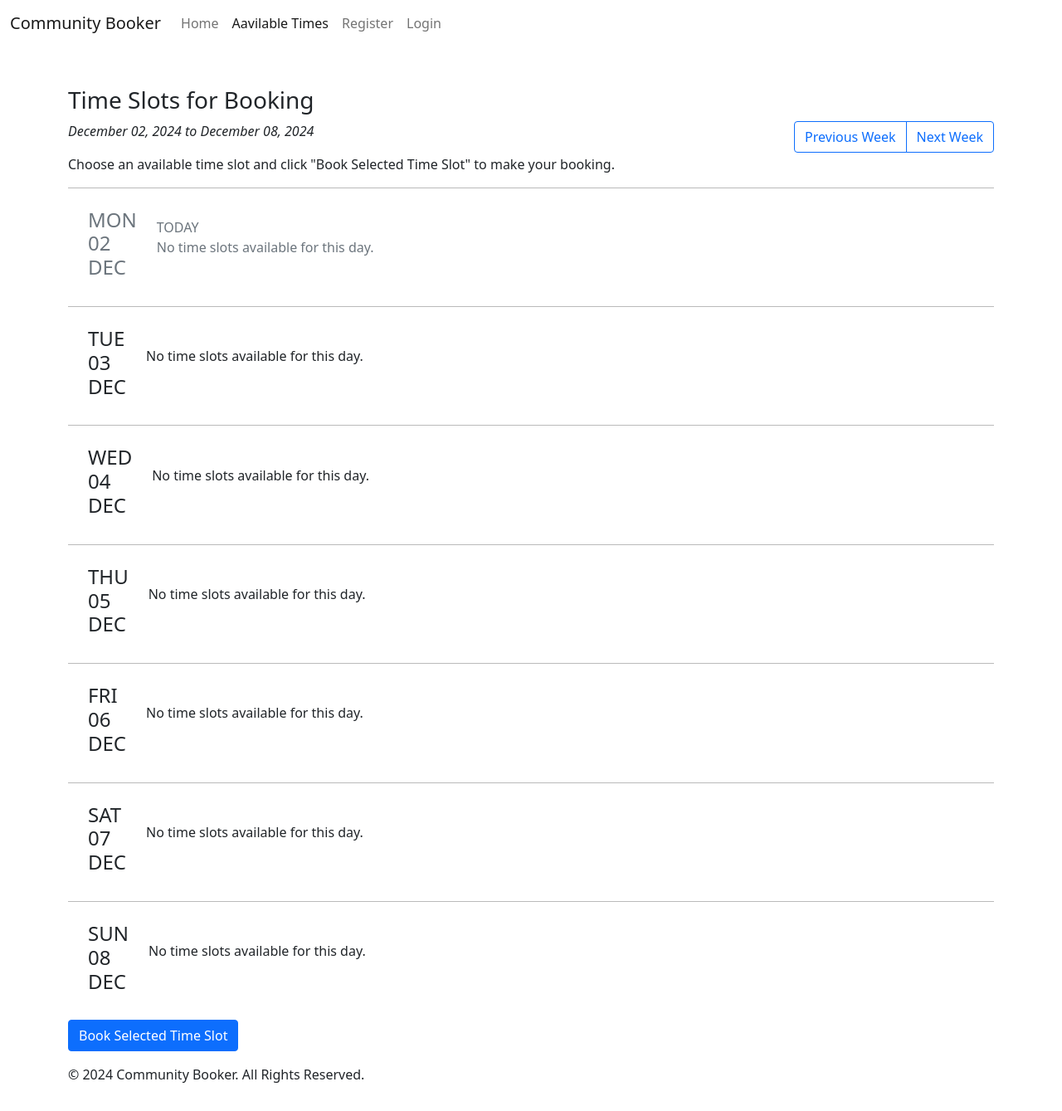
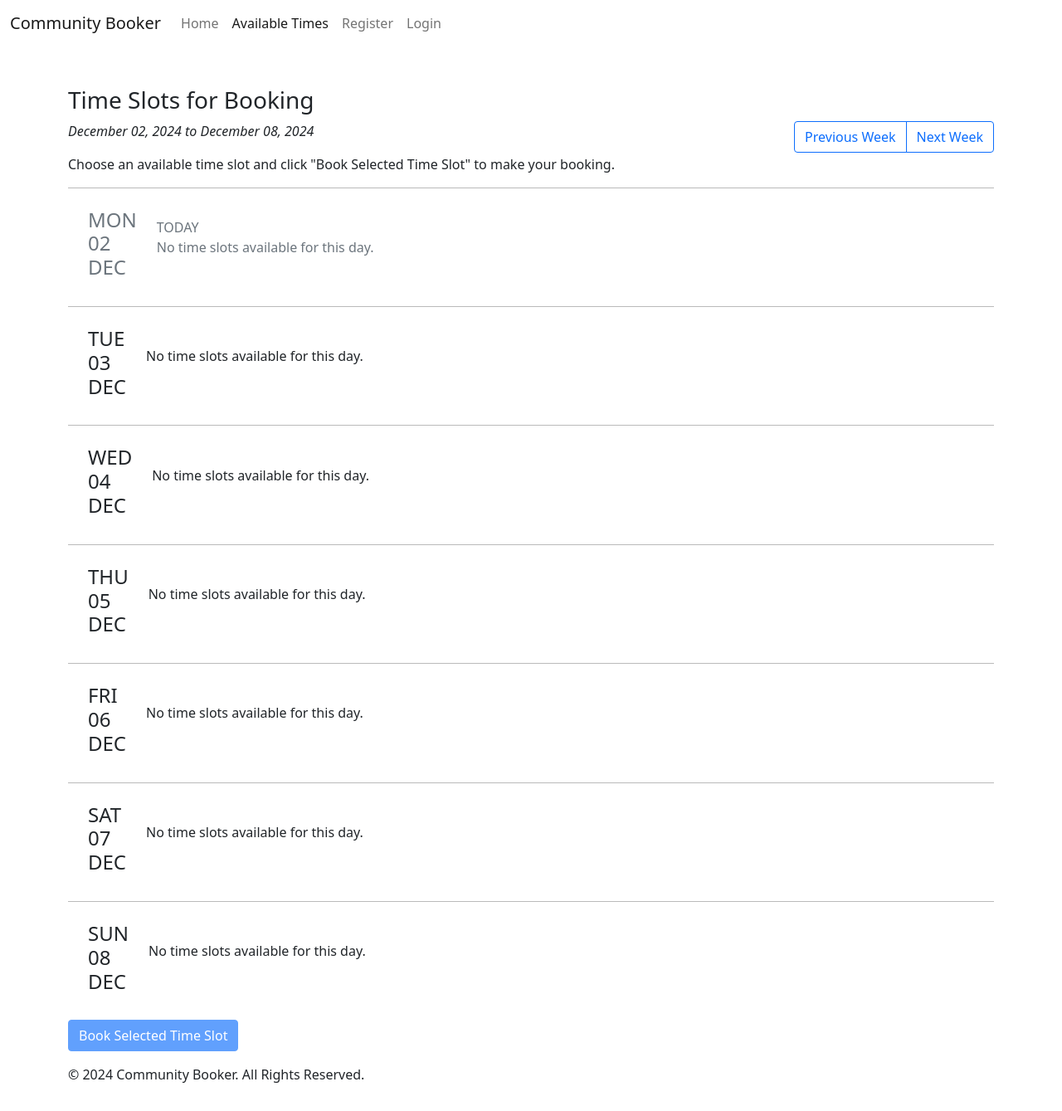
Before and after one commit to Taybe2/community-booker, a Django app: page /time-slots/ in a window 1280 px wide. Shown: the whole page at 83% size. Run offline with Django 4.2, Linux system fonts and the light colour scheme; data that the repository does not hold is empty.

Commit message:
Enable Bok Selected Time Slot button if a time slot is selected

```diff
--- a/bookings/templates/bookings/timeslot_list.html
+++ b/bookings/templates/bookings/timeslot_list.html
@@ -1,4 +1,5 @@
 {% extends "base.html" %}
+{% load static %}
 
 {% block title %}
     {% if booking != None %}
@@ -73,12 +74,15 @@
             {% if booking != None %}
                 <!-- Go back to the booking edit view button-->
                 <a href="{% if booking %}{% url 'edit-booking' slug=booking.slug %}{% else %}{% url 'my-bookings' %}{% endif %}" class="btn btn-secondary">Back to Edit</a>
-                <button type="submit" class="btn btn-primary">Update Booking</button>
+                <button type="submit" class="btn btn-primary submit-button" disabled>Update Booking</button>
             {%else%}
-                    <button type="submit" class="btn btn-primary">Book Selected Time Slot</button>
+                <button type="submit" class="btn btn-primary submit-button" disabled>Book Selected Time Slot</button>
             {% endif %}
         </div>
     </form>
+</div>
+{% endblock %}
 
-    {% endblock %}
-</div>
+{% block extra_scripts %}
+<script src="{% static 'js/timeslots.js' %}"></script>
+{% endblock %}
--- a/community_booker/settings.py
+++ b/community_booker/settings.py
@@ -27,7 +27,7 @@ TEMPLATES_DIR = os.path.join(BASE_DIR, 'templates')
 SECRET_KEY = os.environ.get("SECRET_KEY")
 
 # SECURITY WARNING: don't run with debug turned on in production!
-DEBUG = False
+DEBUG = True
 
 ALLOWED_HOSTS = [
                     '8000-taybe2-communitybooker-s4z5jpwrufu.ws.codeinstitute-ide.net',
--- /dev/null
+++ b/static/js/timeslots.js
@@ -0,0 +1,10 @@
+document.addEventListener('DOMContentLoaded', function () {
+    const radioButtons = document.querySelectorAll('input[name="time_slot"]');
+    const submitButton = document.getElementsByClassName('submit-button')[0];
+
+    radioButtons.forEach(radio => {
+        radio.addEventListener('change', function () {
+            submitButton.disabled = !document.querySelector('input[name="time_slot"]:checked').checked;
+        });
+    });
+});
--- a/templates/base.html
+++ b/templates/base.html
@@ -64,7 +64,7 @@
                     </li>
                     <li class="nav-item">
                         <a class="nav-link {% if request.path == time_slots_url %}active" aria-current="page{% endif %}"
-                            href="{% url 'time_slots' %}">Aavilable Times</a>
+                            href="{% url 'time_slots' %}">Available Times</a>
                     </li>
                     {% if user.is_authenticated %}
                         <li class="nav-item">
```
